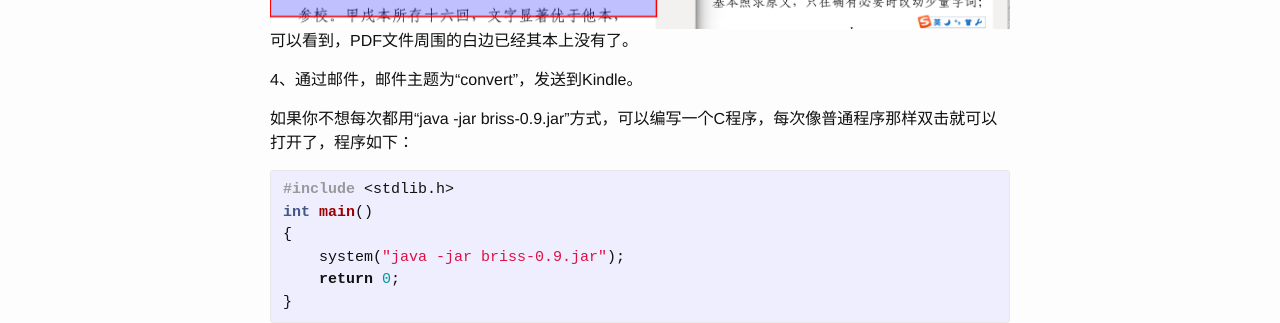
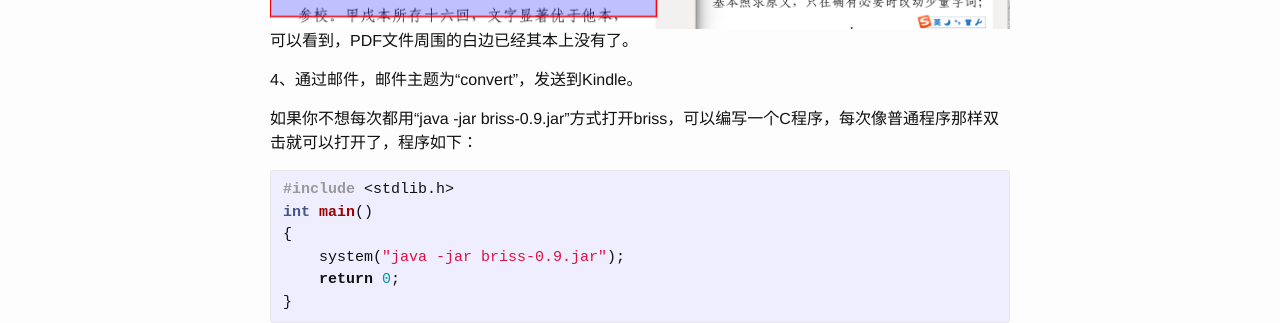
Before and after one commit to RushSky/RushSky.github.io, a Jekyll site: the page built from _posts/2015-03-11-crop-pdf.md, in a window 1280 px wide. Shown: the part 1183-1506 px from the top of the page. Built offline with Jekyll 4.4.1, drawn with Linux system fonts in a browser that asks for light colours; Markdown is read by kramdown in place of the engine named in the settings.

Commit message:
修改文字

```diff
--- a/_posts/2015-03-11-crop-pdf.md
+++ b/_posts/2015-03-11-crop-pdf.md
@@ -18,7 +18,7 @@ description: 用briss给PDF裁边，再转换为Kindle格式，使PDF文件更
 4、通过邮件，邮件主题为“convert”，发送到Kindle。
 
 
-如果你不想每次都用“java -jar briss-0.9.jar”方式，可以编写一个C程序，每次像普通程序那样双击就可以打开了，程序如下：
+如果你不想每次都用“java -jar briss-0.9.jar”方式打开briss，可以编写一个C程序，每次像普通程序那样双击就可以打开了，程序如下：
 
 {% highlight c %}
 #include <stdlib.h>
```
